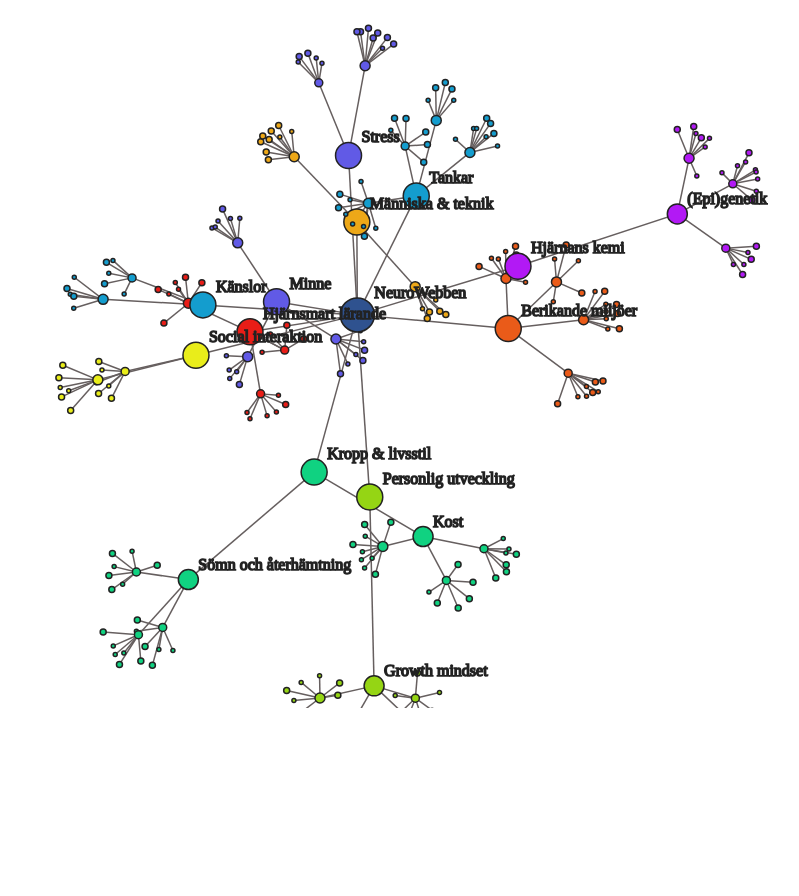
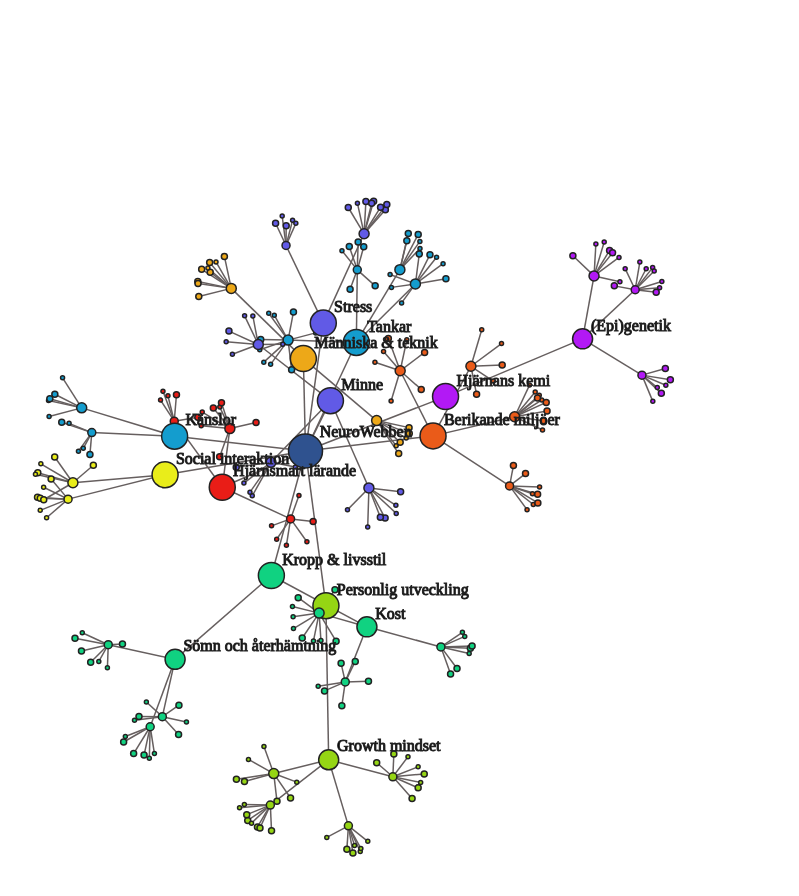
Before and after one commit to Axel-Eriksson/NeuroWebben-bubble-structure, a plain HTML site: page index.html in a window 1280 px wide. Shown: the whole page, without its empty margins (93-892 px from the left). Before the commit the page ends 800 px from the top, so only its background shows below. Drawn offline with nearby package versions, Linux system fonts and the light colour scheme; animation ran at ten frames a second.

Commit message:
Adjust charge and gravity.

```diff
--- a/index.html
+++ b/index.html
@@ -2,6 +2,13 @@
 <meta charset="utf-8">
 <title>Force-Directed Graph</title>
 <style>
+
+.nodeText {
+  cursor: pointer;
+
+  stroke: #222222;
+  stroke-width: 1.0px;
+}
 
 .node {
   cursor: pointer;
@@ -21,16 +28,17 @@
 
 
 <script>
-var width = 960,
-    height = 700,
+  // https://bl.ocks.org/mbostock/1062288
+var width = 900,
+    height = 900,
     root;
 
 var force = d3.layout.force()
     .size([width, height])
-    .linkDistance(function(d) { return d.target.size*4 + d.source.size*2; })
-    .gravity(0.02)
-    .charge(-20
-    )
+    .linkDistance(function(d) { return d.target.size*0.1 + d.source.size*1 +
+      (d.target.name.charAt(d.target.name.length-2) != "_") ? d.source.size*5 : 0; })
+    .gravity(0.002)
+    .charge(-10)
     .on("tick", tick);
 
 var svg = d3.select("body").append("svg")
@@ -39,7 +47,7 @@ var svg = d3.select("body").append("svg")
 
 var link = svg.selectAll(".link"),
     node = svg.selectAll(".node");
-    nodeText = svg.selectAll(".node");
+    nodeText = svg.selectAll(".nodeText");
 
 d3.json("data_file.json", function(error, json) {
   if (error) throw error;
@@ -97,13 +105,14 @@ function update() {
   // Enter any new node texts.
   nodeText.enter()
      .append("text")
-     .attr("class", "node")
-     .attr("dx", function(d) { return d.x+d.size; })
-     .attr("dy", function(d) { return d.y-d.size; })
+     .attr("class", "nodeText")
+     .attr("dx", function(d) { return d.x+d.size/1.2; })
+     .attr("dy", function(d) { return d.y-d.size/1.2; })
      .text(function(d){return (
        d.name.charAt(d.name.length-2) != "_") ? d.name : "" })
+     .on("click", click)
      .call(force.drag)
-     .on("click", click)
+
 
 }
 
@@ -116,8 +125,8 @@ function tick() {
   node.attr("cx", function(d) { return d.x; })
       .attr("cy", function(d) { return d.y; });
 
-  nodeText.attr("dx", function(d) { return d.x+d.size; })
-      .attr("dy", function(d) { return d.y-d.size; })
+  nodeText.attr("dx", function(d) { return d.x+d.size/1.2; })
+      .attr("dy", function(d) { return d.y-d.size/1.2; })
 }
 
 // Color nodes
@@ -135,7 +144,6 @@ function click(d) {
 // Returns a list of all nodes under the root.
 function flatten(root) {
   var nodes = [], i = 0;
-
   function recurse(node) {
     if (node.children) node.children.forEach(recurse);
     if (!node.id) node.id = ++i;
```
